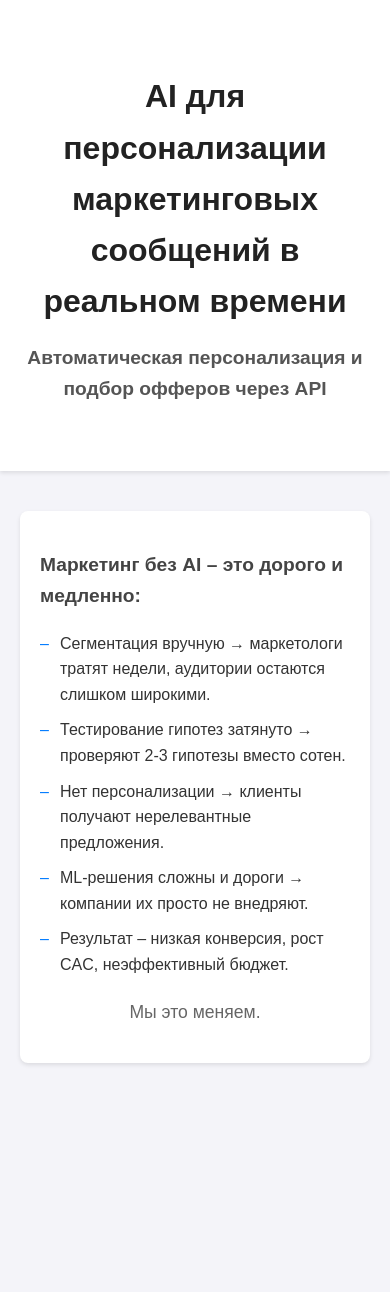
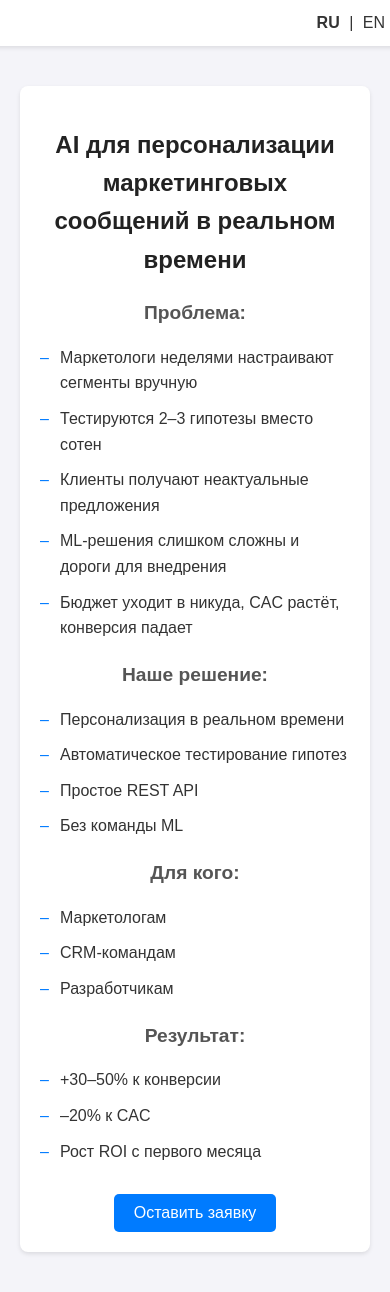
Before and after one commit to avhort228/landing_optim.ai, a plain HTML site: page index.html in a window 390 px wide. Before the commit the page ends 1103 px from the top, so only its background shows below. Drawn offline with Linux system fonts and the light colour scheme.

Commit message:
Add files via upload

```diff
--- a/index.html
+++ b/index.html
@@ -8,21 +8,88 @@
 </head>
 <body>
   <header>
-    <h1>AI для персонализации маркетинговых сообщений в реальном времени</h1>
-    <h2>Автоматическая персонализация и подбор офферов через API</h2>
+    <div class="language-switcher">
+      <span id="lang-ru" class="active">RU</span> | <span id="lang-en">EN</span>
+    </div>
   </header>
   <main>
-    <section class="problem">
-      <h3>Маркетинг без AI – это дорого и медленно:</h3>
+    <section class="lang-ru">
+      <h1>AI для персонализации маркетинговых сообщений в реальном времени</h1>
+      <h2>Проблема:</h2>
       <ul>
-        <li>Сегментация вручную → маркетологи тратят недели, аудитории остаются слишком широкими.</li>
-        <li>Тестирование гипотез затянуто → проверяют 2-3 гипотезы вместо сотен.</li>
-        <li>Нет персонализации → клиенты получают нерелевантные предложения.</li>
-        <li>ML-решения сложны и дороги → компании их просто не внедряют.</li>
-        <li>Результат – низкая конверсия, рост CAC, неэффективный бюджет.</li>
+        <li>Маркетологи неделями настраивают сегменты вручную</li>
+        <li>Тестируются 2–3 гипотезы вместо сотен</li>
+        <li>Клиенты получают неактуальные предложения</li>
+        <li>ML-решения слишком сложны и дороги для внедрения</li>
+        <li>Бюджет уходит в никуда, CAC растёт, конверсия падает</li>
       </ul>
-      <p>Мы это меняем.</p>
+      <h2>Наше решение:</h2>
+      <ul>
+        <li>Персонализация в реальном времени</li>
+        <li>Автоматическое тестирование гипотез</li>
+        <li>Простое REST API</li>
+        <li>Без команды ML</li>
+      </ul>
+      <h2>Для кого:</h2>
+      <ul>
+        <li>Маркетологам</li>
+        <li>CRM-командам</li>
+        <li>Разработчикам</li>
+      </ul>
+      <h2>Результат:</h2>
+      <ul>
+        <li>+30–50% к конверсии</li>
+        <li>–20% к CAC</li>
+        <li>Рост ROI с первого месяца</li>
+      </ul>
+      <button>Оставить заявку</button>
+    </section>
+    <section class="lang-en" style="display: none;">
+      <h1>AI for real-time personalized marketing</h1>
+      <h2>Problem:</h2>
+      <ul>
+        <li>Marketers manually segment audiences for weeks</li>
+        <li>Only 2–3 hypotheses tested instead of hundreds</li>
+        <li>Customers receive irrelevant offers</li>
+        <li>ML solutions are complex and expensive</li>
+        <li>Result: low conversion, high CAC, wasted budget</li>
+      </ul>
+      <h2>Our solution:</h2>
+      <ul>
+        <li>Real-time personalization</li>
+        <li>Automated hypothesis testing</li>
+        <li>Simple REST API</li>
+        <li>No ML team required</li>
+      </ul>
+      <h2>For:</h2>
+      <ul>
+        <li>Marketing teams</li>
+        <li>CRM specialists</li>
+        <li>Developers</li>
+      </ul>
+      <h2>Results:</h2>
+      <ul>
+        <li>+30–50% conversion uplift</li>
+        <li>–20% CAC</li>
+        <li>ROI growth from month one</li>
+      </ul>
+      <button>Request a demo</button>
     </section>
   </main>
+  <script>
+    document.getElementById('lang-ru').addEventListener('click', function() {
+      document.querySelector('.lang-ru').style.display = 'block';
+      document.querySelector('.lang-en').style.display = 'none';
+      this.classList.add('active');
+      document.getElementById('lang-en').classList.remove('active');
+    });
+
+    document.getElementById('lang-en').addEventListener('click', function() {
+      document.querySelector('.lang-en').style.display = 'block';
+      document.querySelector('.lang-ru').style.display = 'none';
+      this.classList.add('active');
+      document.getElementById('lang-ru').classList.remove('active');
+    });
+  </script>
 </body>
 </html>
--- a/style.css
+++ b/style.css
@@ -5,17 +5,48 @@ body {
   line-height: 1.6;
   color: #333;
   background-color: #f4f4f9;
+  display: flex;
+  flex-direction: column;
+  align-items: center;
 }
 
 header {
-  text-align: center;
-  padding: 50px 20px;
+  width: 100%;
   background-color: #fff;
   box-shadow: 0 2px 4px rgba(0, 0, 0, 0.1);
+  padding: 10px 20px;
+  display: flex;
+  justify-content: flex-end;
+}
+
+.language-switcher span {
+  cursor: pointer;
+  margin: 0 5px;
+  font-weight: normal;
+}
+
+.language-switcher .active {
+  font-weight: bold;
+}
+
+main {
+  max-width: 800px;
+  width: 100%;
+  padding: 20px;
+  box-sizing: border-box;
+}
+
+section {
+  background-color: #fff;
+  padding: 30px;
+  margin: 20px 0;
+  box-shadow: 0 2px 4px rgba(0, 0, 0, 0.1);
+  border-radius: 8px;
+  text-align: center;
 }
 
 h1 {
-  font-size: 2.5em;
+  font-size: 2em;
   margin-bottom: 0.5em;
   color: #222;
 }
@@ -23,31 +54,15 @@ h1 {
 h2 {
   font-size: 1.5em;
   color: #555;
-}
-
-main {
-  max-width: 800px;
-  margin: 0 auto;
-  padding: 20px;
-}
-
-.problem {
-  background-color: #fff;
-  padding: 30px;
-  margin: 20px 0;
-  box-shadow: 0 2px 4px rgba(0, 0, 0, 0.1);
-  border-radius: 8px;
-}
-
-h3 {
-  font-size: 1.2em;
-  margin-bottom: 1em;
-  color: #444;
+  margin-top: 1em;
 }
 
 ul {
   list-style-type: none;
   padding: 0;
+  text-align: left;
+  margin: 0 auto;
+  max-width: 600px;
 }
 
 li {
@@ -63,23 +78,31 @@ li:before {
   color: #007BFF;
 }
 
-p {
-  font-size: 1.1em;
-  color: #666;
-  text-align: center;
+button {
+  padding: 10px 20px;
+  font-size: 1em;
+  color: #fff;
+  background-color: #007BFF;
+  border: none;
+  border-radius: 5px;
+  cursor: pointer;
   margin-top: 20px;
+}
+
+button:hover {
+  background-color: #0056b3;
 }
 
 @media (max-width: 600px) {
   h1 {
-    font-size: 2em;
+    font-size: 1.5em;
   }
 
   h2 {
     font-size: 1.2em;
   }
 
-  .problem {
+  section {
     padding: 20px;
   }
 }
```
